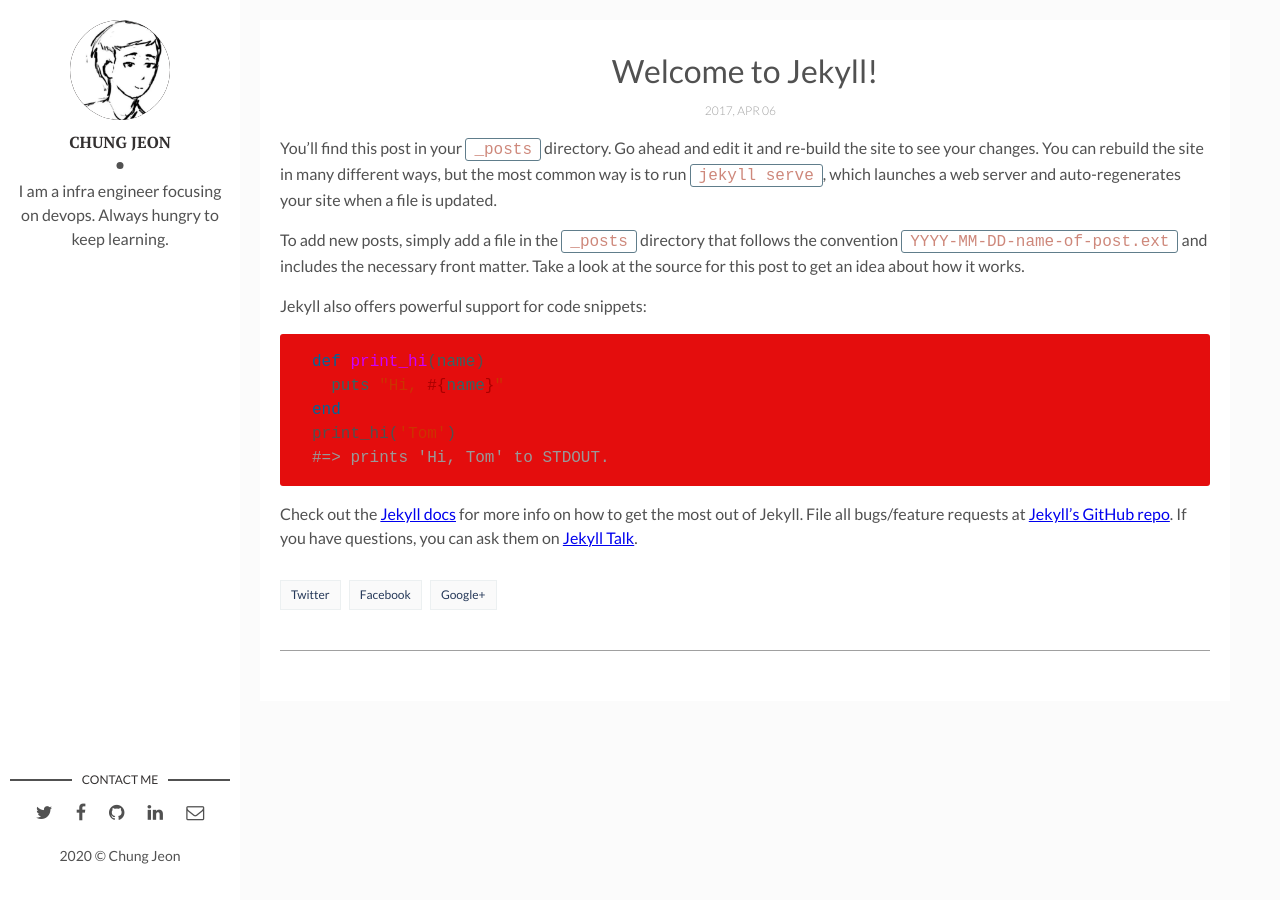
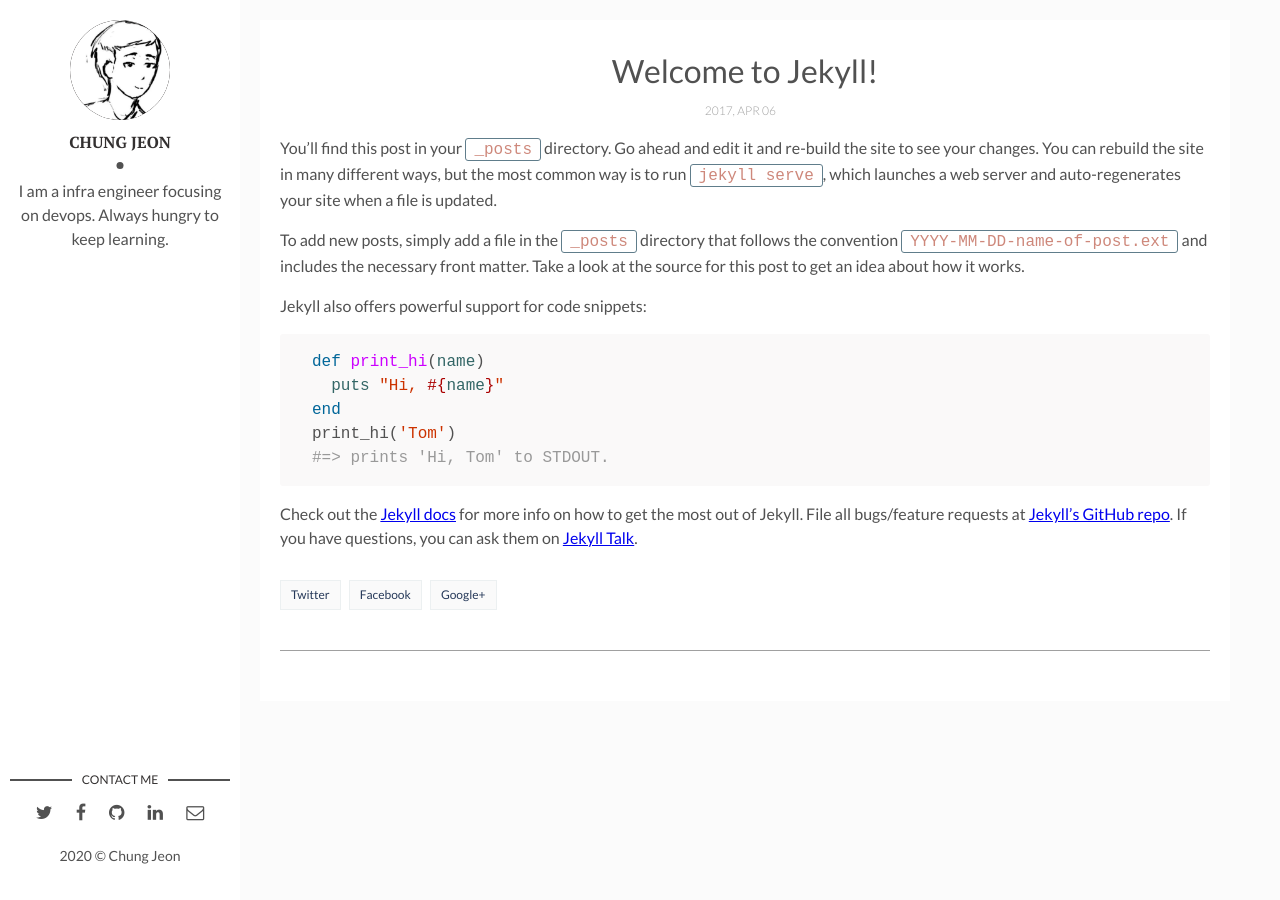
Before and after one commit to C4stleB/c4stleb.github.io, a Jekyll site: the page built from _posts/2017-04-06-welcome-to-jekyll.markdown, in a window 1280 px wide. Built offline with Jekyll 4.4.1, drawn with Linux system fonts in a browser that asks for light colours; comment, search, counter and statistics services are not loaded.

Commit message:
change background

```diff
--- a/assets/css/main.css
+++ b/assets/css/main.css
@@ -437,7 +437,7 @@ template {
 }
 
 .highlight {
-  background-color: #e40d0d;
+  background-color: #faf9f9;
   -webkit-border-radius: 3px;
           border-radius: 3px;
   margin: 0;
```
Also changed, not shown: README.md.
